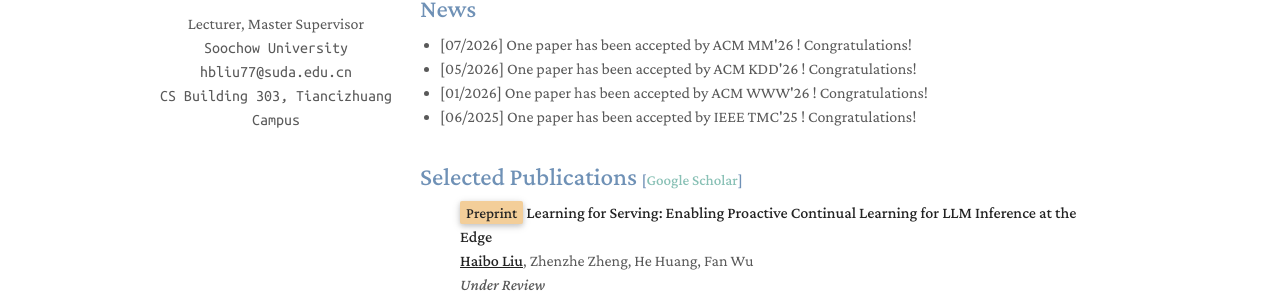
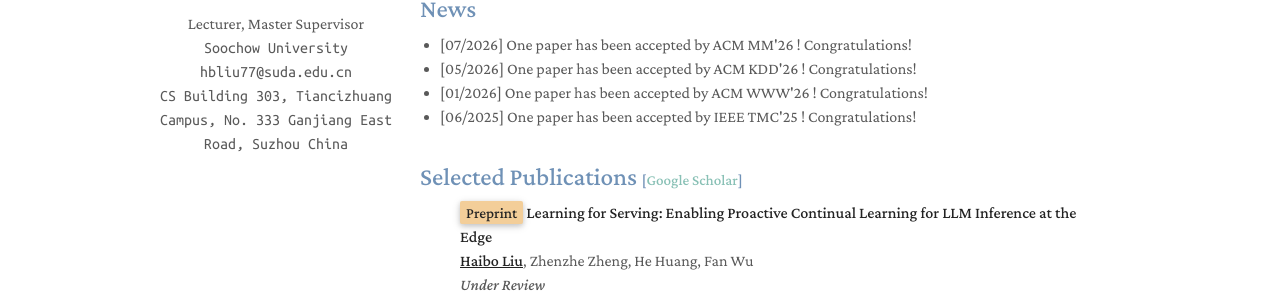
Before and after one commit to liuhaibo919/liuhaibo919.github.io, a Jekyll site: the page built from index.md, in a window 1280 px wide. Shown: the part 348-652 px from the top of the page. Built offline with Jekyll 4.4.1, drawn with Linux system fonts in a browser that asks for light colours; a style sheet for code colours, icons or effects is not loaded.

Commit message:
Update _config.yml

```diff
--- a/_config.yml
+++ b/_config.yml
@@ -5,7 +5,7 @@ Cname: 刘海波
 position: Lecturer, Master Supervisor
 email: hbliu77@suda.edu.cn
 affiliation: Soochow University
-address: CS Building 303, Tiancizhuang Campus
+address: CS Building 303, Tiancizhuang Campus, No. 333 Ganjiang East Road, Suzhou China
 affiliation_link: https://liuhaibo919.github.io/
 
 # # Search Engine Optimization (SEO)
```
